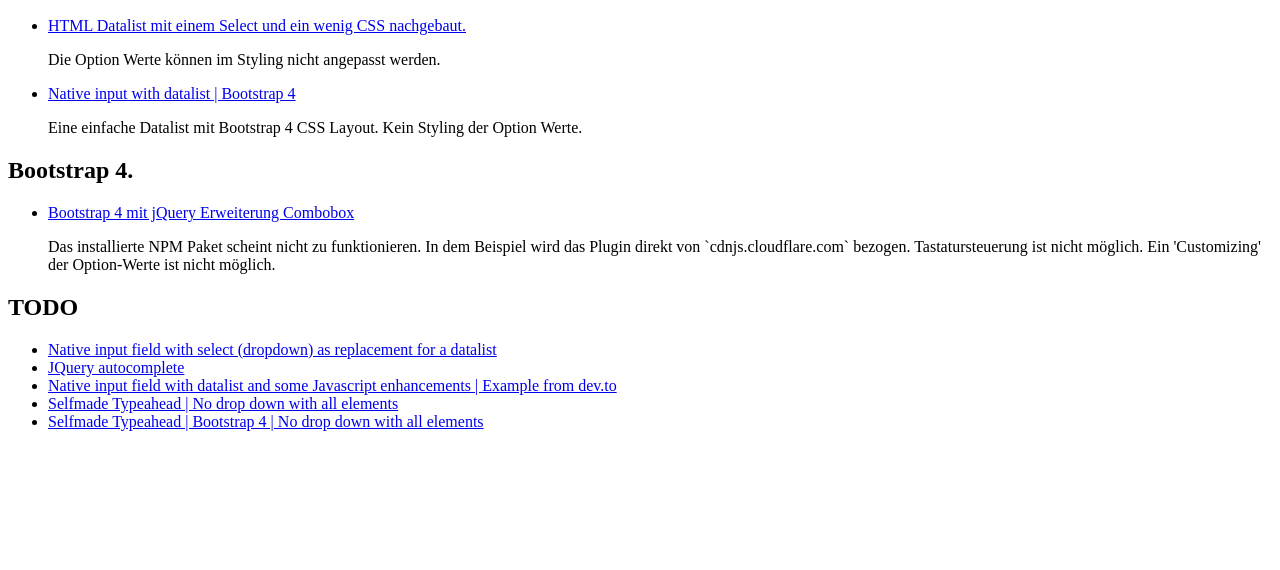
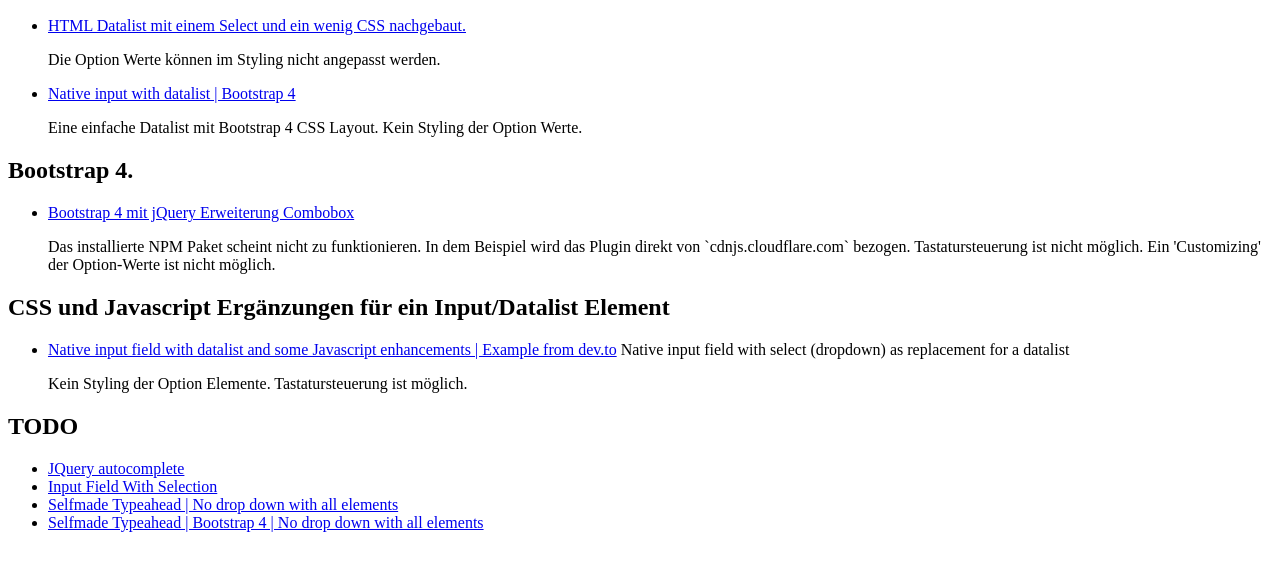
Before and after one commit to gluehloch/html-css-lab, a website: page src/index.html in a window 1280 px wide. Shown: the part 96-666 px from the top of the page. Drawn offline with Linux system fonts and the light colour scheme.

Commit message:
Sorting the example code...

```diff
--- a/src/index.html
+++ b/src/index.html
@@ -31,16 +31,23 @@
                     </p>
                 </li>
             </ul>
+            <h2>CSS und Javascript Ergänzungen für ein Input/Datalist Element </h2>
+            <ul>
+                <li>
+                    <a href="./custom/example-from-dev.html">Native input field with datalist and some Javascript enhancements | Example from dev.to</a>
+                    Native input field with select (dropdown) as replacement for a datalist</a>
+                    <p>
+                        Kein Styling der Option Elemente. Tastatursteuerung ist möglich.
+                    </p>
+                </li>
+            </ul>
             <h2>TODO</h2>
             <ul>
-                <li>
-                    <a href="./input-field-with-selection.html">Native input field with select (dropdown) as replacement for a datalist</a>
-                </li>
                 <li>
                     <a href="./jquery-datalist.html">JQuery autocomplete</a>
                 </li>
                 <li>
-                    <a href="./example-from-dev.html">Native input field with datalist and some Javascript enhancements | Example from dev.to</a>
+                    <a href="./input-field-with-selection.html">Input Field With Selection</a>
                 </li>
                 <li>
                     <a href="./selfmade-typeahead.html">Selfmade Typeahead | No drop down with all elements</a>
```
Also changed, not shown: src/custom/example-from-dev.html (renamed from src/example-from-dev.html).
